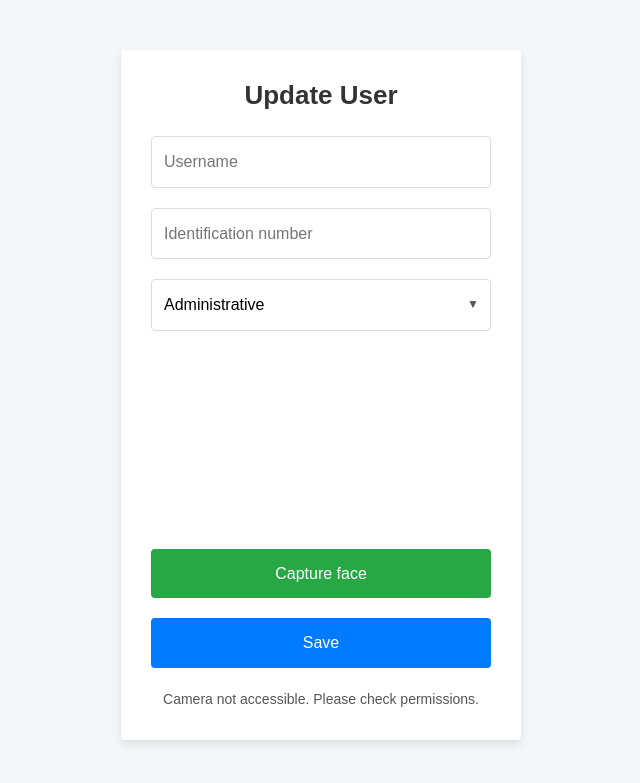
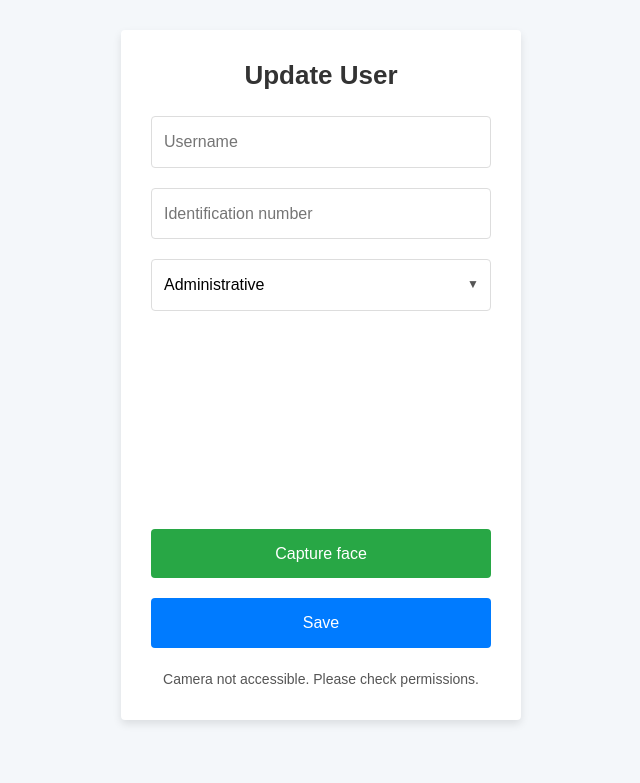
Before and after one commit to ja1rdev/intelligent-assistance-system, a Django app: template accounts/templates/update.html in a window 1280 px wide. Shown: the top 783 px of the page, without its empty margins (319-959 px from the left). Run offline with Django 3.2, Linux system fonts and the light colour scheme; the template is opened without the code that fills it, so the values that code supplies are empty.

Commit message:
feat: update frontend

```diff
--- a/accounts/static/css/login.css
+++ b/accounts/static/css/login.css
@@ -25,7 +25,7 @@
 
 .login-container {
     max-width: 400px;
-    margin: 50px auto 50px auto;
+    margin: 30px auto 30px auto;
     padding: var(--container-padding);
     background-color: var(--container-bg);
     border-radius: var(--border-radius);
--- a/accounts/static/css/register.css
+++ b/accounts/static/css/register.css
@@ -26,7 +26,7 @@
 
 .register-container {
     max-width: 400px;
-    margin: 50px auto 50px auto;
+    margin: 30px auto 30px auto;
     padding: var(--container-padding);
     background-color: var(--container-bg);
     border-radius: var(--border-radius);
--- a/accounts/static/css/update.css
+++ b/accounts/static/css/update.css
@@ -26,7 +26,7 @@
 
 .update-container {
     max-width: 400px;
-    margin: 50px auto 50px auto;
+    margin: 30px auto 30px auto;
     padding: var(--container-padding);
     background-color: var(--container-bg);
     border-radius: var(--border-radius);
```
